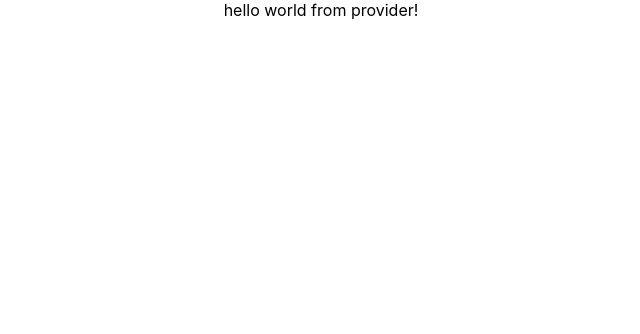
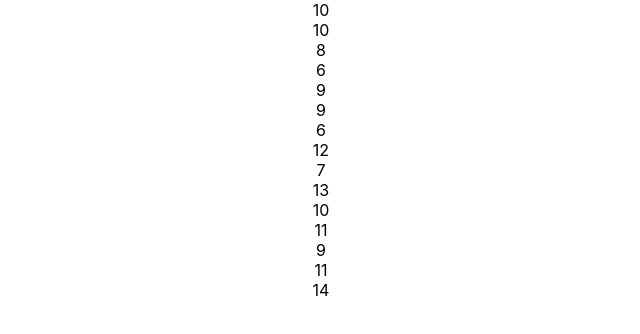
Before and after one commit to thomascountoures/sorting-visualizer-tool, a React (Create React App) app: page / in a window 1280 px wide. Shown: the top 334 px of the page, without its empty margins (319-959 px from the left). Built offline with nearby package versions, Linux system fonts and the light colour scheme.

Commit message:
hook up bars component

```diff
--- a/src/App.tsx
+++ b/src/App.tsx
@@ -11,7 +11,7 @@ const App = () => {
   return (
     <div className="App">
       <Provider store={store}>
-        <SortingVisualizer maxArraySize={15} minArraySize={10} />
+        <SortingVisualizer maxArraySize={15} minArraySize={5} />
       </Provider>
     </div>
   );
--- a/src/components/SortingVisualizer.tsx
+++ b/src/components/SortingVisualizer.tsx
@@ -2,6 +2,7 @@ import React from 'react';
 import { connect } from 'react-redux';
 import { setRandomArray } from '../redux/actions/sortingVisualizerActionHandlers';
 import { IAppState } from '../redux/initialStates/AppState';
+import { SortingVisualizerArrayBars } from './SortingVisualizerArrayBars';
 
 export interface SortingVisualizerProps {
   maxArraySize: number;
@@ -19,7 +20,11 @@ const SortingVisualizer = (props: SortingVisualizerProps) => {
     setRandomArray(maxArraySize, minArraySize);
   }, []);
 
-  return <div>hello world from provider!</div>;
+  return (
+    <div className="sorting-visualizer-wrapper">
+      <SortingVisualizerArrayBars barsArray={randomArray} />
+    </div>
+  );
 };
 
 const mapStateToProps = (state: IAppState) => ({
```
